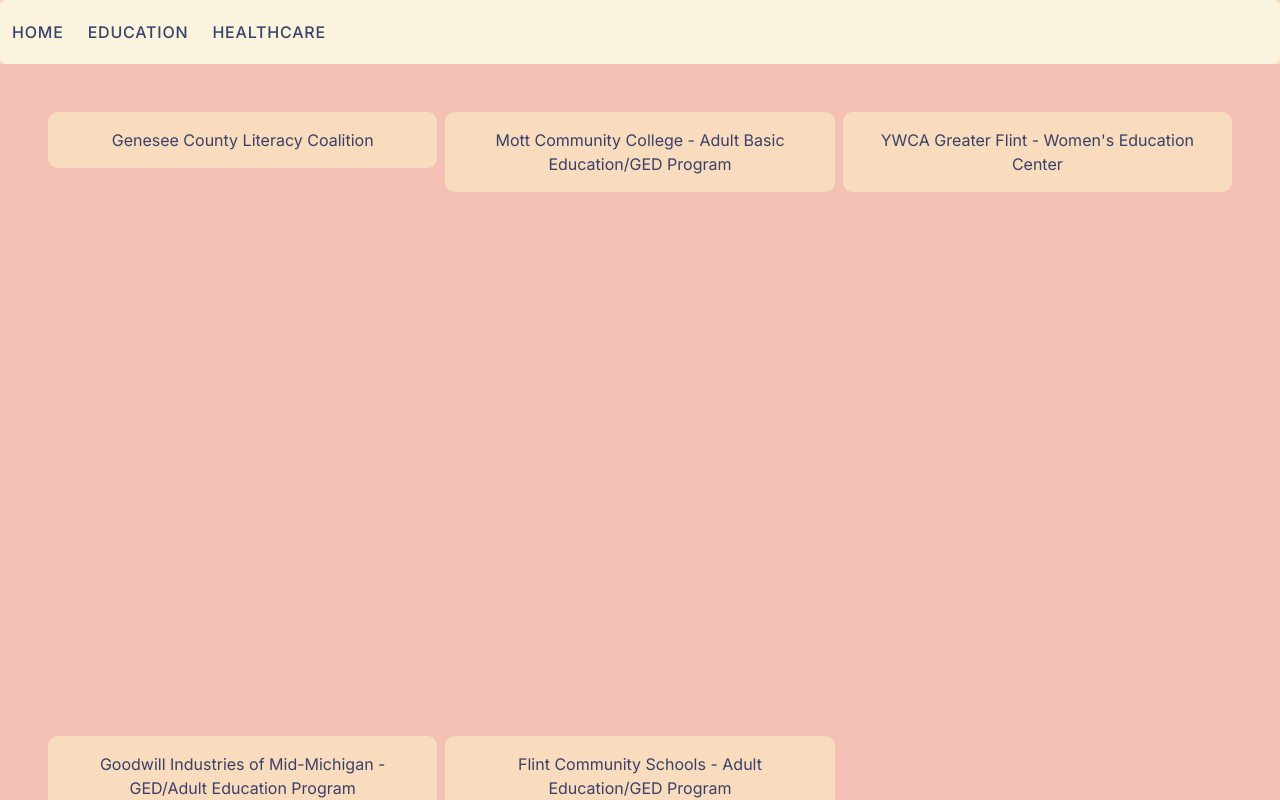
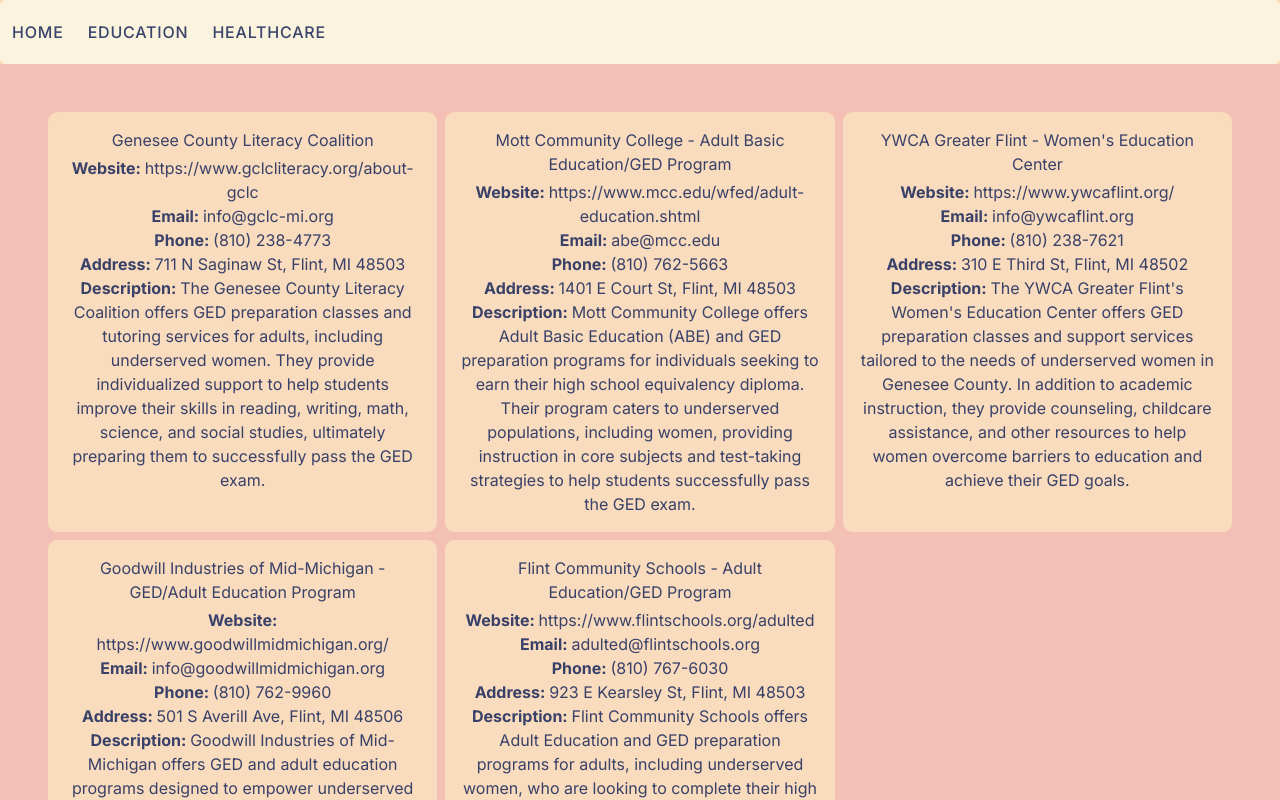
Before and after one commit to YouGuavas/gencowomen, a Next.js app: page /education/ged in a window 1280 px wide. Shown: the top 800 px of the page. Built offline with nearby package versions, Linux system fonts and the light colour scheme.

Commit message:
Separate links into different components

```diff
--- a/app/education/ged/page.tsx
+++ b/app/education/ged/page.tsx
@@ -2,5 +2,5 @@
 import links from '@/data/education/ged.json';
 
 export default function Home() {
-	return <Table links={links} />;
+	return <Table programs={links} />;
 }
--- /dev/null
+++ b/components/NavigationLink.tsx
@@ -0,0 +1,25 @@
+import { LinkTypes, LinkType, Program } from '@/types/types';
+import Link from 'next/link';
+import styles from '../styles/components/ResourceLink.module.css';
+
+const NavigationLink: React.FC<LinkTypes> = (props) => {
+	const { id, title, url } = props;
+	const renderLinks = () => {
+		return (
+			<>
+				<h2>{title}</h2>
+			</>
+		);
+	};
+	return (
+		<>
+			<Link
+				className={`${styles.link} background-2 color-7 flex flex-col `}
+				href={url ? url.toString() : 'error'}
+			>
+				{renderLinks()}
+			</Link>
+		</>
+	);
+};
+export default NavigationLink;
--- a/components/ResourceLink.tsx
+++ b/components/ResourceLink.tsx
@@ -1,24 +1,34 @@
-import { LinkTypes, LinkType, Program } from '@/types/types';
+import { Program } from '@/types/types';
 import Link from 'next/link';
 import styles from '../styles/components/ResourceLink.module.css';
 
-const ResourceLink: React.FC<LinkTypes> = (props) => {
+const ResourceLink: React.FC<Program> = (props) => {
 	const { id, title, url } = props;
-	const renderLinks = () => {
-		console.log(props);
-		return (
-			<>
-				<h2>{title}</h2>
-				{}
-			</>
-		);
+	const renderProps = () => {
+		if (url) {
+			return Object.entries(props).map(([prop, value], index) => {
+				if (prop !== 'title' && prop !== 'id') {
+					prop === 'url' ? (prop = 'website') : null;
+					return (
+						<li key={index}>
+							<strong className="capitalize">{`${prop}: `}</strong>
+							{value}
+						</li>
+					);
+				}
+			});
+		} else {
+			return <>Error: no url!</>;
+		}
 	};
 	return (
 		<>
-			<Link className={`flex flex-col row-span-3`} href={url}>
-				<div className={`${styles.link} background-2 color-7`}>
-					{renderLinks()}
-				</div>
+			<Link
+				className={`${styles.link} background-2 color-7 flex flex-col gap-1`}
+				href={url ? url.toString() : 'error'}
+			>
+				<h2>{title}</h2>
+				<ul>{renderProps()}</ul>
 			</Link>
 		</>
 	);
--- a/components/Table.tsx
+++ b/components/Table.tsx
@@ -7,6 +7,7 @@
 	TablePropsResource,
 } from '@/types/types';
 import styles from '../styles/components/Table.module.css';
+import NavigationLink from './NavigationLink';
 
 const Table: React.FC<TableProps> = (props) => {
 	const renderTable = () => {
@@ -15,7 +16,7 @@
 
 			return links.map((link: LinkType, index: number) => {
 				return (
-					<ResourceLink
+					<NavigationLink
 						id={link.id}
 						key={index}
 						title={link.title}
@@ -31,8 +32,10 @@
 					key={index}
 					title={program.title}
 					url={program.url}
+					email={program.email}
+					phone={program.phone}
+					address={program.address}
 					description={program.description}
-					address={program.address}
 				/>
 			));
 		} else {
--- a/types/types.tsx
+++ b/types/types.tsx
@@ -4,7 +4,7 @@
 export interface LinkType {
 	id: ReactNode;
 	title: ReactNode;
-	url: Url;
+	url: ReactNode;
 }
 export interface Program extends LinkType {
 	description: ReactNode;
@@ -17,10 +17,8 @@
 
 export interface TablePropsMain {
 	links: Array<LinkType>;
-	resourceTrue: boolean;
 }
 export interface TablePropsResource {
 	programs: Array<Program>;
-	resourceTrue: boolean;
 }
 export type TableProps = TablePropsMain | TablePropsResource;
```
